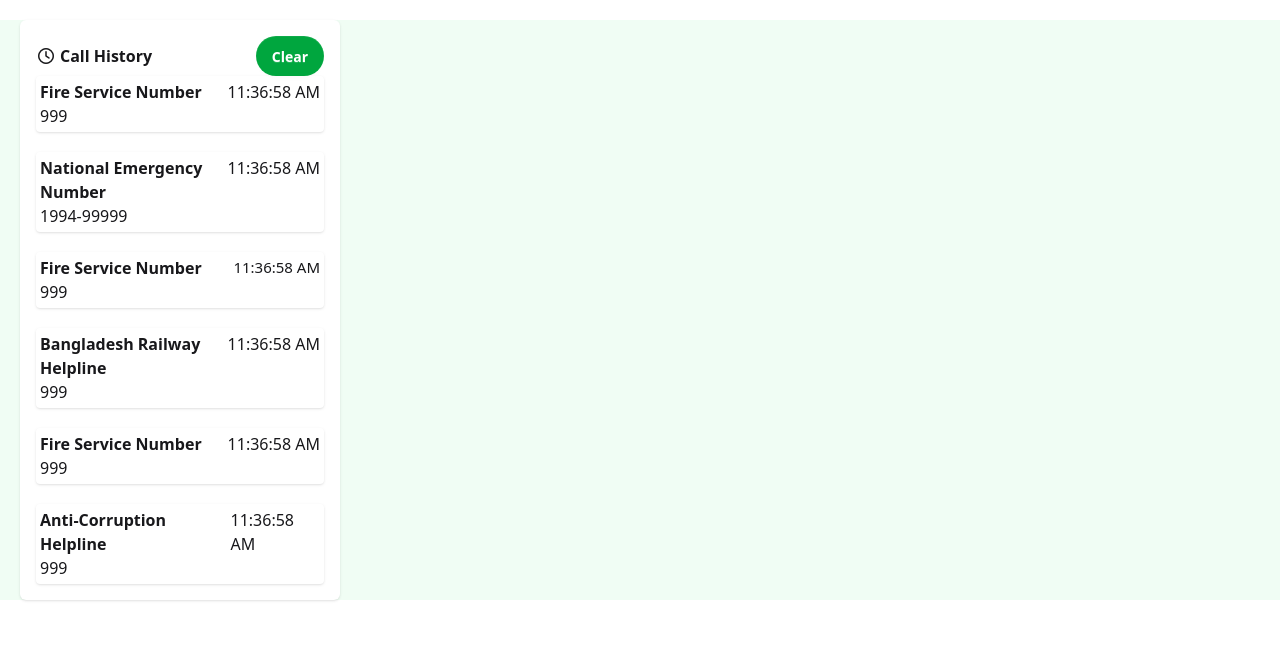
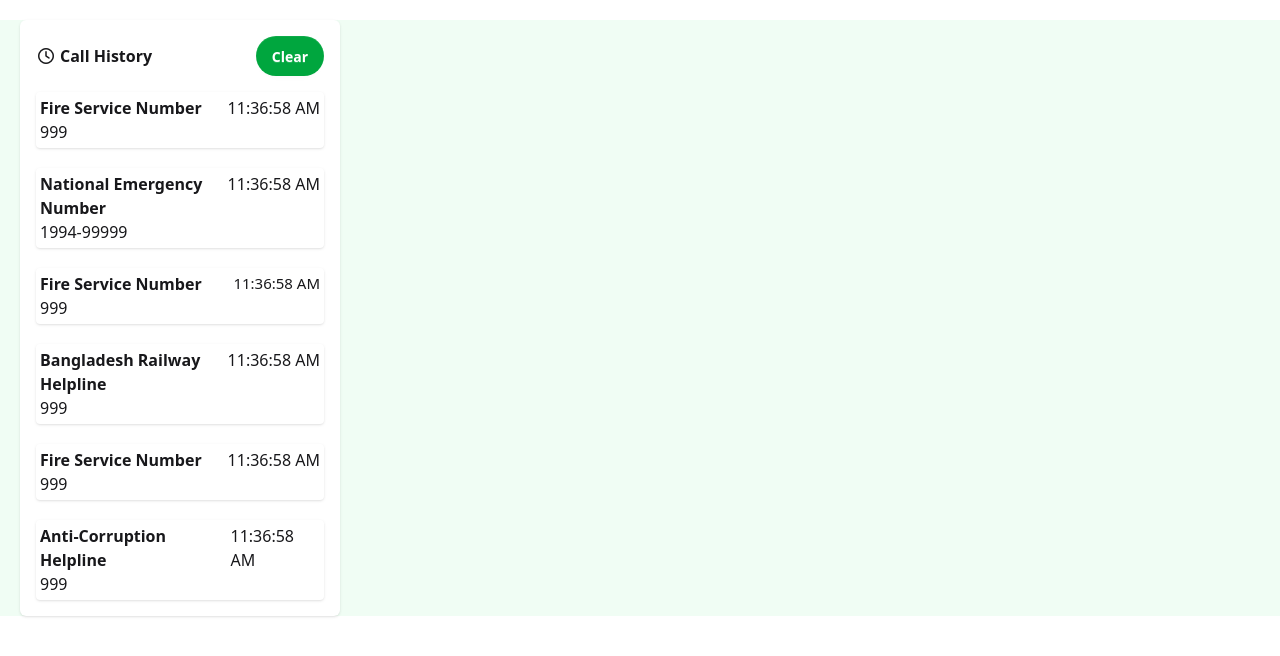
Before and after one commit to mehedi-ts/Emergency-Hotline, a plain HTML site: page history.html in a window 1280 px wide. Drawn offline with nearby package versions, Linux system fonts and the light colour scheme.

Commit message:
complete history part

```diff
--- a/history.html
+++ b/history.html
@@ -22,7 +22,7 @@
       </div>
         <button class="btn bg-green-600 border-none rounded-[20px] text-white">Clear</button>
     </div>
-    <div class="container space-y-5">
+    <div class="container space-y-5 mt-4">
 
         <div class="box flex justify-between shadow-sm rounded-sm p-1">
           <div class="">
```
